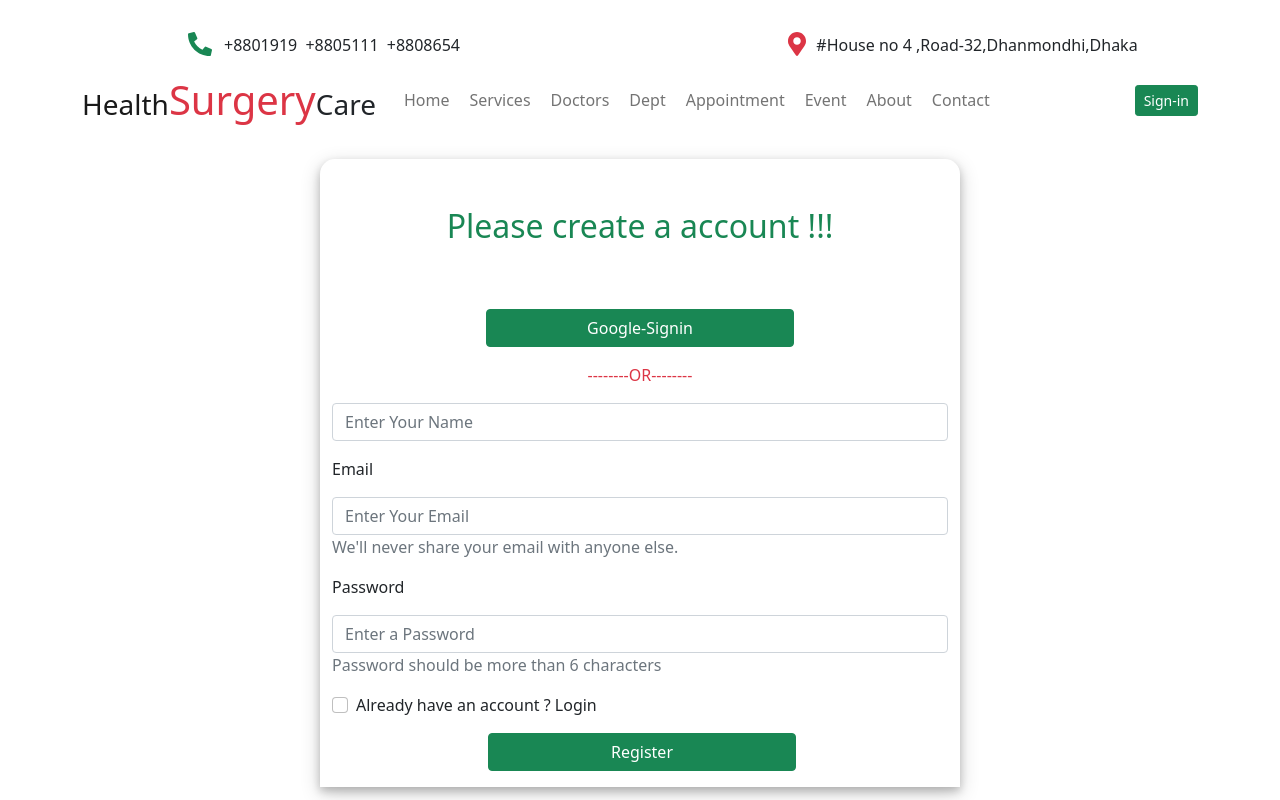
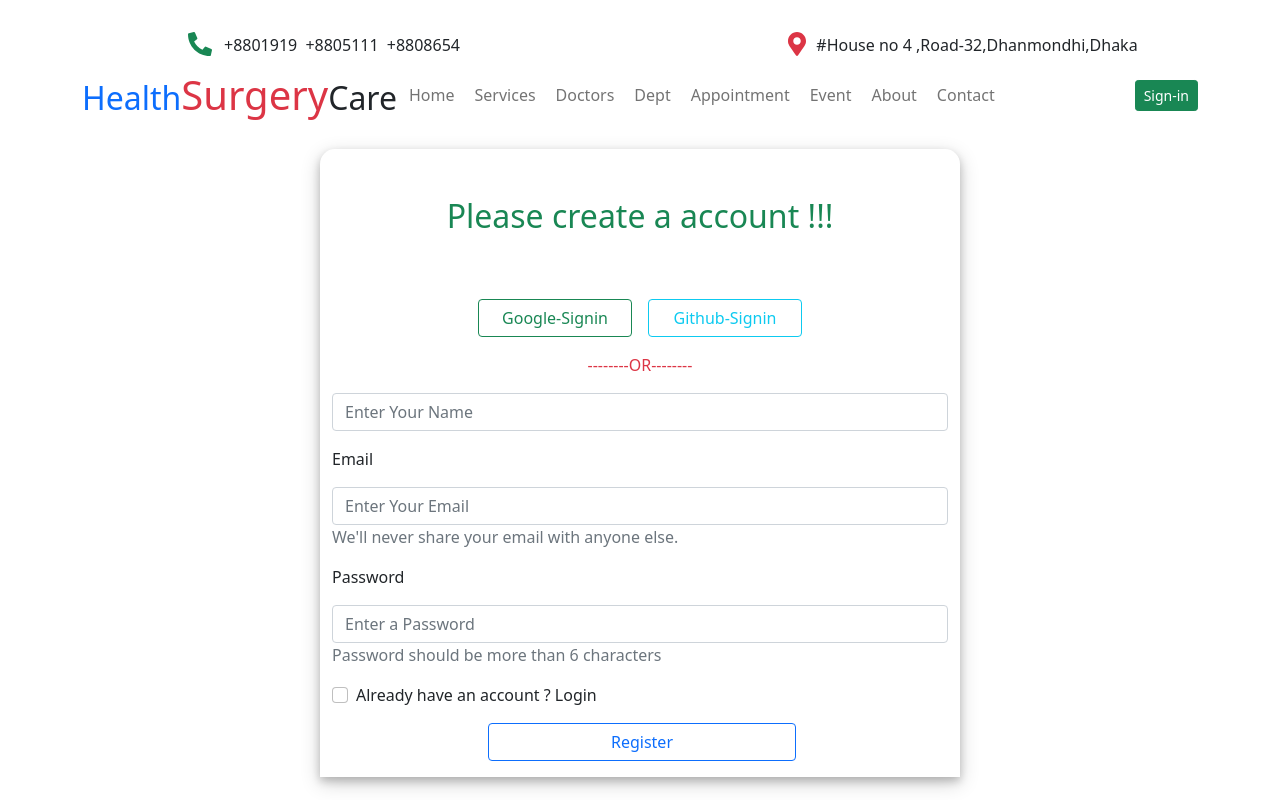
Before and after one commit to MasudRana924/healthcare-hospitalmanagement, a React (Create React App) app: page /login in a window 1280 px wide. Shown: the top 800 px of the page. Built offline with nearby package versions, Linux system fonts and the light colour scheme; no server answers.

Commit message:
all done

```diff
--- a/src/Hooks/useFirebase.js
+++ b/src/Hooks/useFirebase.js
@@ -1,6 +1,6 @@
 import { useEffect, useState } from 'react';
 
-import { getAuth, signInWithPopup, GoogleAuthProvider, onAuthStateChanged, signOut, createUserWithEmailAndPassword, signInWithEmailAndPassword, sendEmailVerification, updateProfile } from "firebase/auth";
+import { getAuth, signInWithPopup, GoogleAuthProvider, onAuthStateChanged, signOut, createUserWithEmailAndPassword, signInWithEmailAndPassword, sendEmailVerification, updateProfile,GithubAuthProvider } from "firebase/auth";
 import initializeAuthentication from './firebase.initial';
 initializeAuthentication()
 const useFirebase = () => {
@@ -24,6 +24,11 @@ const useFirebase = () => {
         return signInWithPopup(auth, googleProvider)
 
 
+    }
+    const githubProvider= new GithubAuthProvider()
+    const githubSignin=()=>{
+        setIsLoading(true)
+       return signInWithPopup(auth, githubProvider)
     }
     useEffect(() => {
         onAuthStateChanged(auth, (user) => {
@@ -53,7 +58,7 @@ const useFirebase = () => {
             setError('pass must be 6 character')
             return
         }
-       return createUserWithEmailAndPassword(auth, email, pass)
+       createUserWithEmailAndPassword(auth, email, pass)
             .then(result => {
                 const user = result.user
                 console.log(user)
@@ -97,13 +102,15 @@ const useFirebase = () => {
     //  for signin
     const signInProcress = (email, pass) => {
         setIsLoading(true)
-       return signInWithEmailAndPassword(auth, email, pass)
-        .then(result=>{
+   signInWithEmailAndPassword(auth, email, pass)
+   signInProcress()
+    .then(result=>{
 
-        })
-        .finally(() =>
-                setIsLoading(false)
-            )
+    })
+    .finally(() =>
+            setIsLoading(false)
+        )
+
 
     }
 
@@ -120,7 +127,7 @@ const useFirebase = () => {
     }
     return {
         user, googleSignIn, logOut,
-        isLoading, setIsLoading, error, handleEmail, handlePass, handleRegister, toogleLogin, isLogin,handleName,setError
+        isLoading, setIsLoading, error, handleEmail, handlePass, signInProcress, toogleLogin, isLogin,handleName,setError,githubSignin,handleRegister
     }
 
 }
--- a/src/Pages/Login/Login.js
+++ b/src/Pages/Login/Login.js
@@ -5,7 +5,7 @@ import useAuth from '../../Hooks/useAuth';
 import './Login.css'
 
 const Login = () => {
-    const { googleSignIn, setIsLoading, error, handleRegister, isLogin, handleEmail, handlePass, toogleLogin, handleName,setError} = useAuth()
+    const { googleSignIn, setIsLoading, error,handleRegister, isLogin, handleEmail, handlePass, toogleLogin, handleName, setError, githubSignin} = useAuth()
     const location = useLocation()
     const location_url = location.state?.from || '/home'
     const history = useHistory()
@@ -13,7 +13,19 @@ const Login = () => {
         googleSignIn()
             .then(result => {
                 history.push(location_url)
-             setError('')
+                setError('')
+            })
+            .finally(() =>
+                setIsLoading(false)
+            )
+    }
+    const gitSignin = () => {
+        githubSignin()
+            .then(result => {
+
+                history.push(location_url)
+                setError('')
+
             })
             .finally(() =>
                 setIsLoading(false)
@@ -21,17 +33,19 @@ const Login = () => {
     }
 
 
+
     return (
         <Container fluid className="mt-3">
             <Row xs={1} md={3}>
                 <Col md={3}></Col>
-                <Col md={6}  className="form-style ">
+                <Col md={6} className="form-style ">
 
                     <h2 className="text-center text-success mt-5 mb-3">{isLogin ? 'Please login !!!' : 'Please create a account !!!'}</h2>
 
                     <Form onSubmit={handleRegister}>
-                    <button className="btn btn-success w-50 mt-5" onClick={handleGoogleLogIn }>Google-Signin</button>
-                    <p className="mt-3 text-danger">--------OR--------</p>
+                        <Button variant="outline-success" className=" w-25 mt-5 me-3" onClick={handleGoogleLogIn}>Google-Signin</Button>
+                        <Button variant="outline-info" className=" w-25 mt-5" onClick={gitSignin}>Github-Signin</Button>
+                        <p className="mt-3 text-danger">--------OR--------</p>
 
                         <Form.Group className="mb-3" controlId="formBasicEmail">
 
@@ -57,7 +71,7 @@ const Login = () => {
                             <Form.Check type="checkbox" label="Already have an account ? Login" className="text-start" onChange={toogleLogin} />
                         </Form.Group>
 
-                        <button type="submit" className="btn btn-success ms-1 mb-3 w-50 ">{isLogin ? 'Login' : 'Register'}</button>
+                        <Button type="submit" variant="outline-primary" className=" ms-1 mb-3 w-50 ">{isLogin ? 'Login' : 'Register'}</Button>
 
 
                     </Form>
--- a/src/Shared/Header/Header.js
+++ b/src/Shared/Header/Header.js
@@ -38,8 +38,8 @@ const Header = () => {
 
             <Navbar className="navbar" collapseOnSelect expand="lg">
                 <Container>
-                    <Navbar.Brand href="#home" className=" fs-3">Health<span className=" text-dark"><span className="text-danger fs-1">
-                        Surgery</span>Care</span></Navbar.Brand>
+                    <Link to="/home" className="text-decoration-none fs-2">Health<span className=" text-dark"><span className="text-danger fs-1">
+                        Surgery</span>Care</span></Link>
                     <Navbar.Toggle className=" text-success bg-success" />
                     <Navbar.Collapse className="justify-content-end">
                         <Nav className="me-auto nav-anchor">
@@ -58,11 +58,11 @@ const Header = () => {
                         <Navbar.Text>
 
                             {
-                                user.email && <span className="sign-as me-3"> Signed in as: <span className="text-danger">{user.displayName}</span></span>
+                                user.displayName && <span className="sign-as me-3"> Signed in as: <span className="text-danger">{user.displayName}</span></span>
                             }
 
                             {
-                                user.email ? <Button onClick={logOut} variant="danger" size="sm">Logout</Button> : <Link to="/login">
+                                user.displayName ? <Button onClick={logOut} variant="danger" size="sm">Logout</Button> : <Link to="/login">
                                     <Button variant="success" size="sm" >
                                         Sign-in
                                     </Button>
```
Also changed, not shown: src/App.js (+1 -6 lines).
